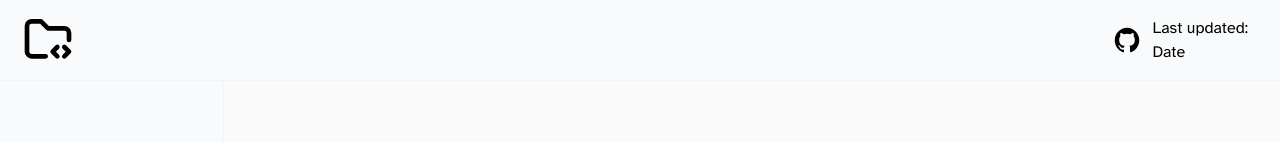
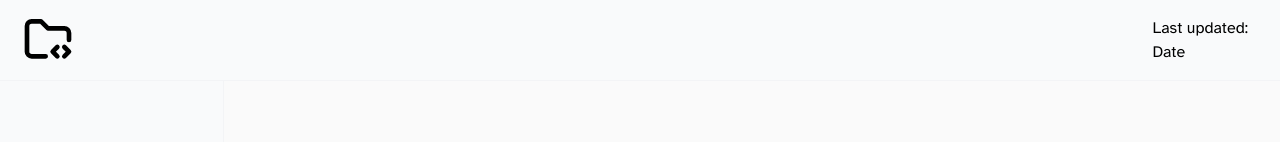
Before and after one commit to stefanicjuraj/datalog, a React (Vite) app: page / in a window 1280 px wide. Shown: the top 142 px of the page. Built offline with nearby package versions, Linux system fonts and the light colour scheme.

Commit message:
chore(sidebar): temporarily comment github icon

```diff
--- a/src/components/Sidebar.tsx
+++ b/src/components/Sidebar.tsx
@@ -71,7 +71,7 @@ const Sidebar: React.FC = () => {
                         </div>
                         {/* last updated */}
                         <div className="flex items-center mr-3">
-                            <img src={github} className="mr-3 h-7 w-7" alt="github" />
+                            {/* <img src={github} className="mr-3 h-7 w-7" alt="github" /> */}
                             <div>
                                 <p className="text-md text-black">Last updated:</p>
                                 <p className="text-md text-black">Date</p>
```
